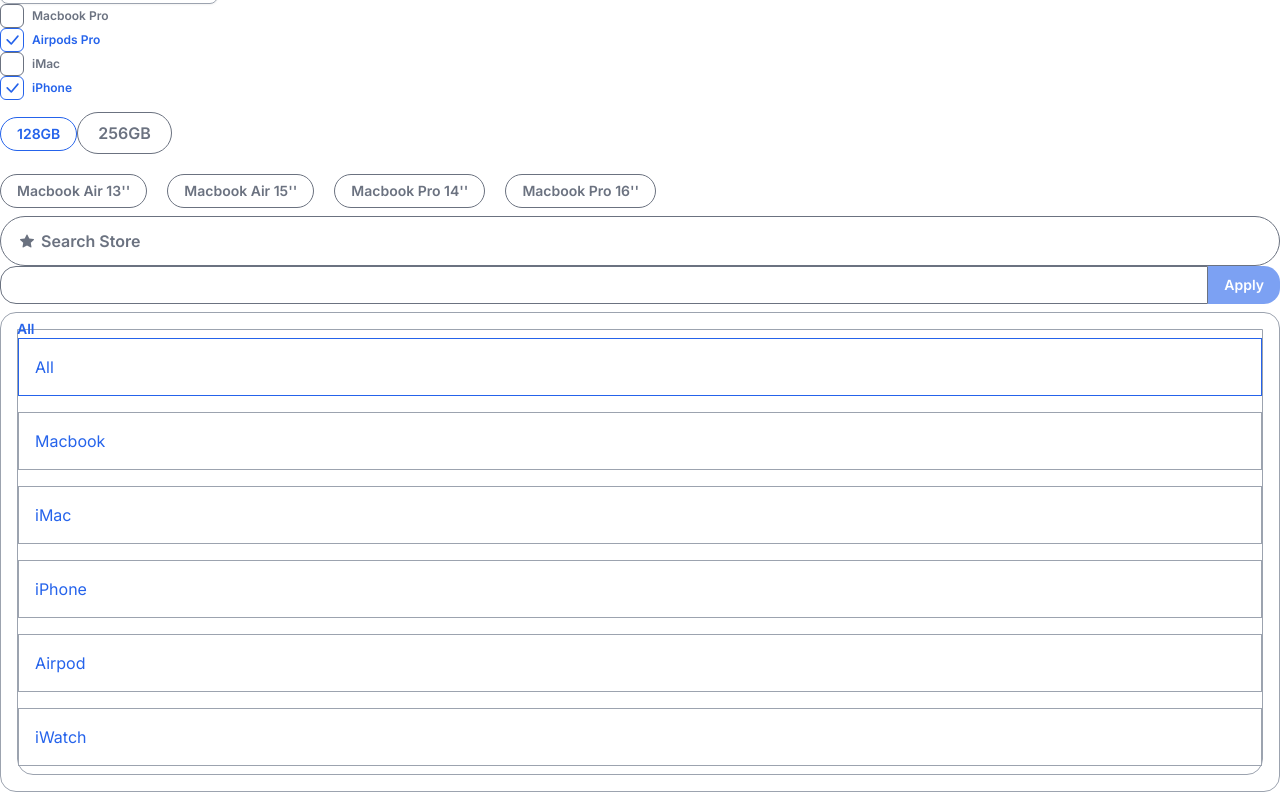
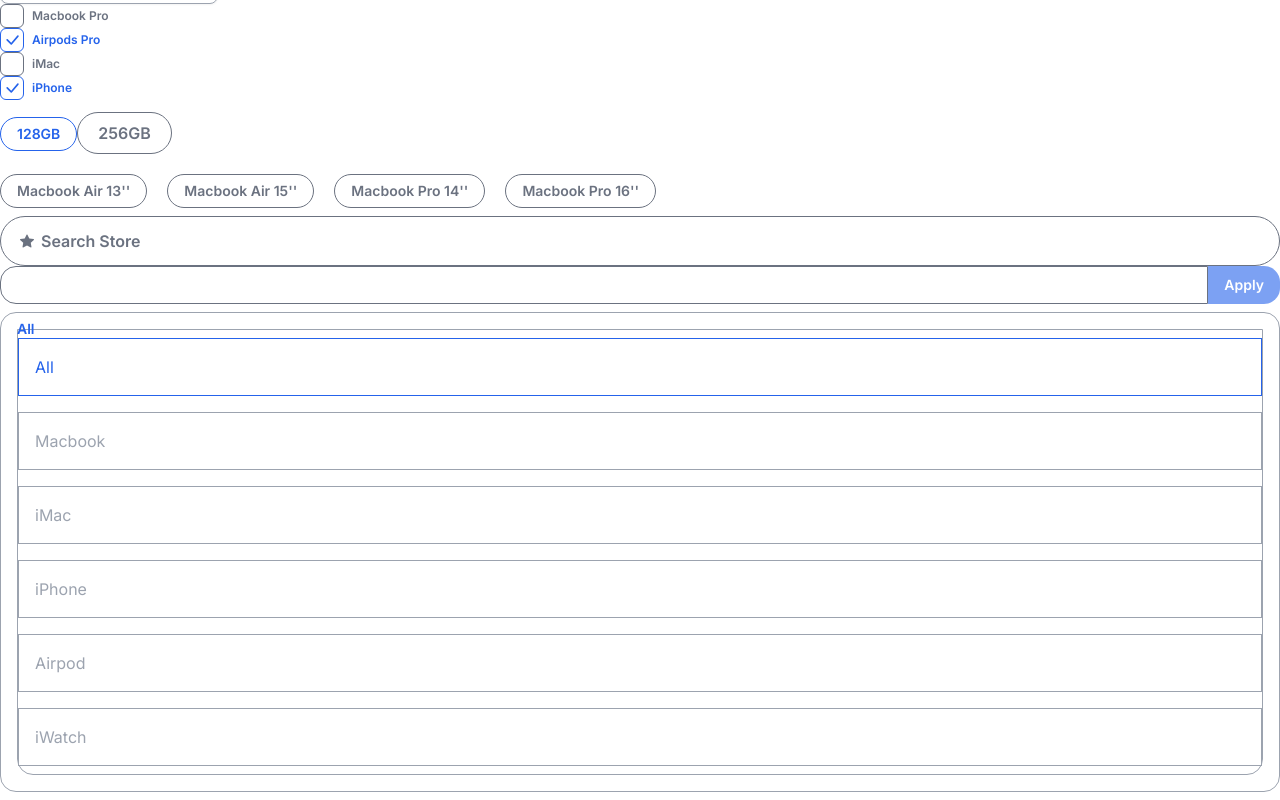
Before and after one commit to mmesomasaint/tempillar, a Next.js app: page /theme/e-apple-store in a window 1280 px wide. Shown: the part 3266-4066 px from the top of the page. Built offline with nearby package versions, Linux system fonts and the light colour scheme.

Commit message:
Fix: Adjust style for active items

```diff
--- a/app/theme/e-apple-store/pack/components/dropdown.tsx
+++ b/app/theme/e-apple-store/pack/components/dropdown.tsx
@@ -46,7 +46,7 @@ function DropItem({
     <div
       onClick={() => setValue(children)}
       className={`my-2 p-4 border ${
-        isSelected ? 'border-apple-store-pri' : 'border-apple-store-faded-max'
+        isSelected ? 'border-apple-store-pri text-apple-store-pri' : 'border-apple-store-faded-max text-apple-store-faded-max'
       } ${full && 'w-full'}`}
     >
       {children}
```
